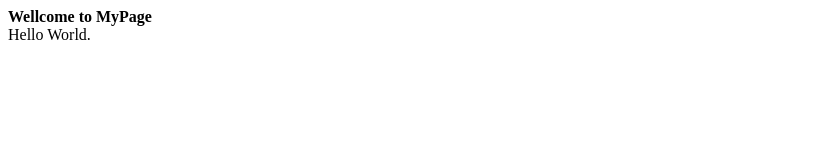
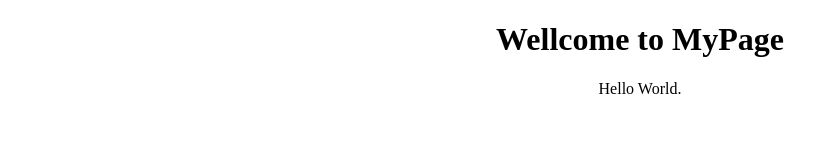
Before and after one commit to kadirkokcu/HttpsRemoreRepo, a plain HTML site: page index.html in a window 1280 px wide. Shown: the whole page, without its empty margins (0-839 px from the left). Drawn offline with Linux system fonts and the light colour scheme.

Commit message:
Apply CSS

```diff
--- a/index.html
+++ b/index.html
@@ -1,9 +1,15 @@
 <!DOCTYPE html>
 <html>
     <head>
-        <b>Wellcome to MyPage</b><br>
+        <h1>Wellcome to MyPage</h1>
     </head>
+    <style>
+        h1 {text-align: center; font-weight:bold;}
+        h2 {text-align: center;}
+        p {text-align: center;}
+        div {text-align: center;}
+</style>
     <body>
-        Hello World.
+       <p>Hello World.</p>
     </body>
 </html>
```
